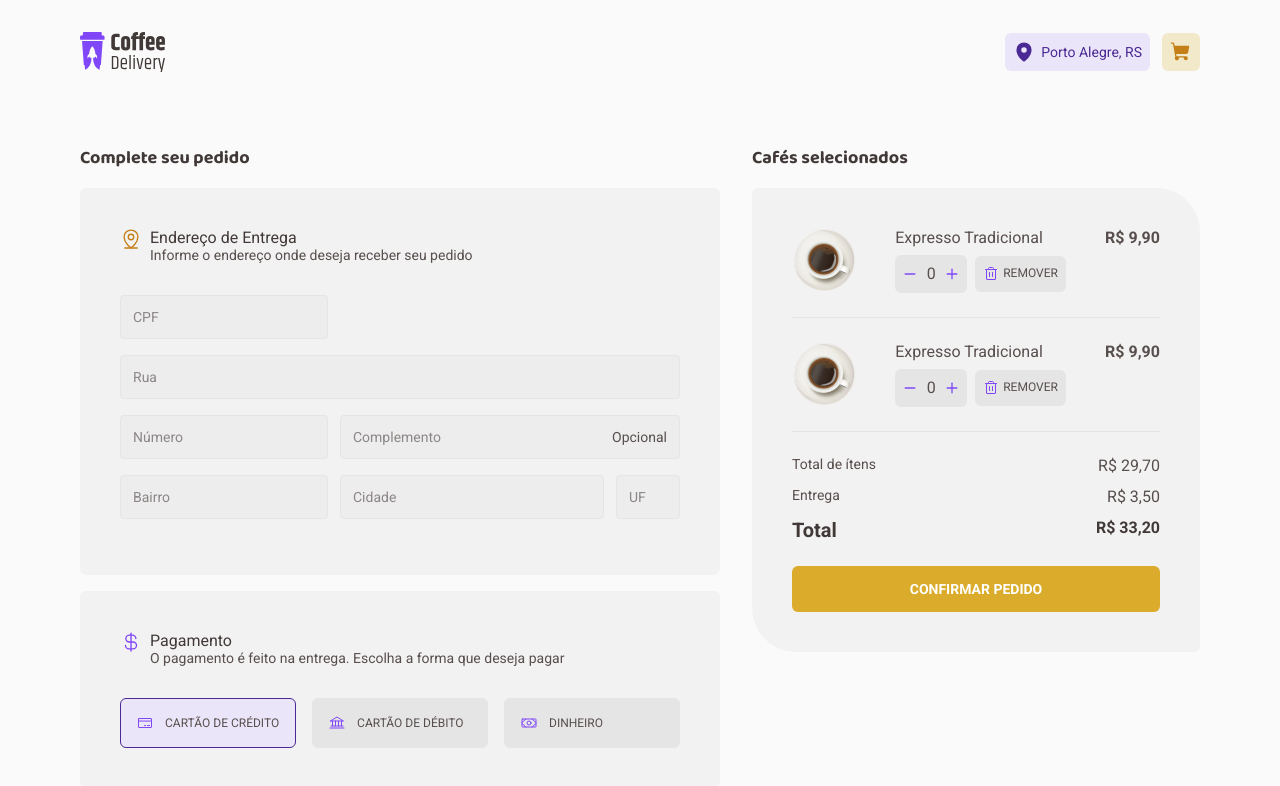
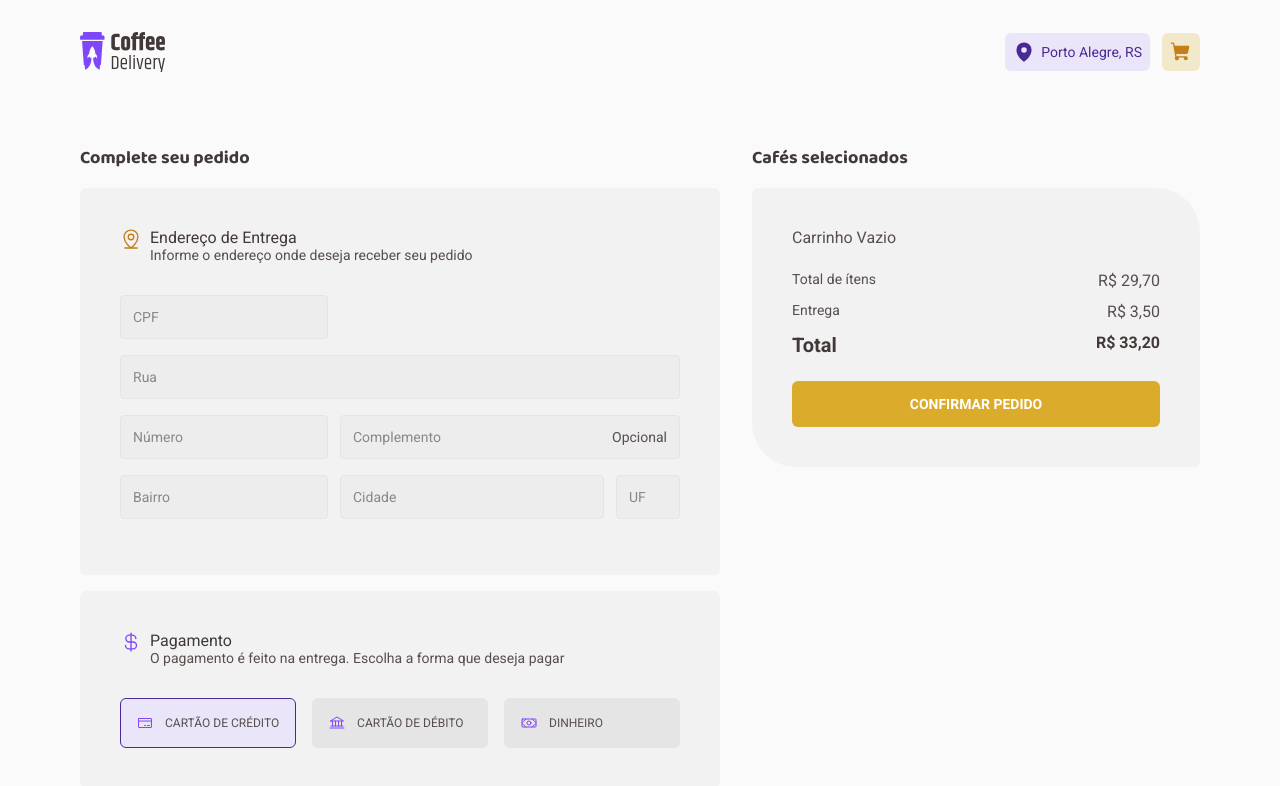
Before and after one commit to marciovz/coffee-reactjs-ignite2022, a React (Vite) app: page /checkout in a window 1280 px wide. Shown: the top 786 px of the page. Built offline with nearby package versions, Linux system fonts and the light colour scheme; data requests are answered from the project's data file.

Commit message:
Refatora página checkout separando o componente cartOrderCard

```diff
--- /dev/null
+++ b/src/components/CartOrderCard/index.tsx
@@ -0,0 +1,61 @@
+import { useNavigate } from 'react-router-dom'
+
+import { useCart, useCoffees } from '../../store/hooks'
+import { captalise } from '../../utils/capitalise'
+import { CardCartItem } from '../CardCartItem'
+import { formatPrice } from '../../utils/formatPrice'
+
+import { Container, Cart, Description, ButtonConfirm } from './styles'
+
+export function CartOrderCard() {
+  const navigate = useNavigate()
+  const { coffeesCart } = useCart()
+  const { coffeeList } = useCoffees()
+
+  function handleConfirm() {
+    navigate('/success')
+  }
+
+  const coffees = coffeesCart
+    .map(
+      (coffeeItem) =>
+        coffeeList.filter((coffee) => coffeeItem.coffeeId === coffee.id)[0],
+    )
+    .map((coffee) => ({
+      ...coffee,
+      title: captalise(coffee.title),
+      priceFormated: formatPrice(coffee.price),
+    }))
+
+  console.log(coffees)
+
+  return (
+    <Container>
+      <h2>Cafés selecionados</h2>
+      <Cart>
+        {coffees.length === 0 ? (
+          <p>Carrinho Vazio</p>
+        ) : (
+          coffees.map((coffee) => (
+            <CardCartItem key={coffee.id} coffee={coffee} />
+          ))
+        )}
+        <Description>
+          <div>
+            <p>Total de ítens</p>
+            <span>R$ 29,70</span>
+          </div>
+          <div>
+            <p>Entrega</p>
+            <span>R$ 3,50</span>
+          </div>
+          <div>
+            <p>Total</p>
+            <span>R$ 33,20</span>
+          </div>
+        </Description>
+        <ButtonConfirm onClick={handleConfirm}>Confirmar Pedido</ButtonConfirm>
+      </Cart>
+    </Container>
+  )
+}
--- /dev/null
+++ b/src/components/CartOrderCard/styles.ts
@@ -0,0 +1,68 @@
+import styled from 'styled-components'
+
+export const Container = styled.div`
+  width: 28rem;
+
+  h2 {
+    font: ${({ theme }) => theme.fonts['baloo-700']};
+    color: ${({ theme }) => theme.colors['base-subtitle']};
+    font-size: 1.125rem;
+  }
+`
+export const Cart = styled.div`
+  margin-top: 1rem;
+  padding: 2.5rem;
+
+  display: flex;
+  flex-direction: column;
+  gap: 1.5rem;
+
+  background: ${({ theme }) => theme.colors['base-card']};
+  border-radius: 0.375rem 2.75rem;
+`
+
+export const Description = styled.div`
+  display: flex;
+  flex-direction: column;
+  gap: 0.75rem;
+
+  div {
+    display: flex;
+    justify-content: space-between;
+
+    font: ${({ theme }) => theme.fonts['roboto-400']};
+    color: ${({ theme }) => theme.colors['base-text']};
+    font-size: 0.875rem;
+
+    span {
+      font-size: 1rem;
+    }
+  }
+
+  div:last-child {
+    font: ${({ theme }) => theme.fonts['roboto-700']};
+    color: ${({ theme }) => theme.colors['base-subtitle']};
+    font-size: 1.25rem;
+  }
+`
+
+export const ButtonConfirm = styled.button`
+  width: 100%;
+  padding: 0.75rem 1.125rem;
+
+  font: ${({ theme }) => theme.fonts['roboto-700']};
+  color: ${({ theme }) => theme.colors.white};
+  font-size: 0.875rem;
+  text-transform: uppercase;
+  line-height: 1.375rem;
+
+  background: ${({ theme }) => theme.colors.yellow};
+  border-radius: 0.375rem;
+  border: none;
+  transition: 0.2s;
+
+  &:hover {
+    cursor: pointer;
+    background: ${({ theme }) => theme.colors['yellow-dark']};
+  }
+`
--- a/src/pages/Checkout/index.tsx
+++ b/src/pages/Checkout/index.tsx
@@ -1,10 +1,9 @@
 import { useState } from 'react'
-import { useNavigate } from 'react-router-dom'
 import { MapPinLine, CurrencyDollar } from 'phosphor-react'
 
 import { Input } from '../../components/Form/Input'
 import { PaymentTypeButton } from '../../components/Form/PaymentTypeButton'
-import { CardCartItem } from '../../components/CardCartItem'
+import { CartOrderCard } from '../../components/CartOrderCard'
 
 import {
   Container,
@@ -14,22 +13,12 @@ import {
   Form,
   LineForm,
   PaymentContainer,
-  CartContainer,
-  Cart,
-  Description,
-  ButtonConfirm,
 } from './styles'
 
 type IPaymentType = 'credit' | 'debit' | 'cash'
 
 export function Checkout() {
   const [paymentType, setPaymentType] = useState<IPaymentType>('credit')
-
-  const navigate = useNavigate()
-
-  function handleConfirm() {
-    navigate('/success')
-  }
 
   return (
     <Container>
@@ -98,30 +87,7 @@ export function Checkout() {
         </CardForm>
       </ContainerForm>
 
-      <CartContainer>
-        <h2>Cafés selecionados</h2>
-        <Cart>
-          <CardCartItem />
-          <CardCartItem />
-          <Description>
-            <div>
-              <p>Total de ítens</p>
-              <span>R$ 29,70</span>
-            </div>
-            <div>
-              <p>Entrega</p>
-              <span>R$ 3,50</span>
-            </div>
-            <div>
-              <p>Total</p>
-              <span>R$ 33,20</span>
-            </div>
-          </Description>
-          <ButtonConfirm onClick={handleConfirm}>
-            Confirmar Pedido
-          </ButtonConfirm>
-        </Cart>
-      </CartContainer>
+      <CartOrderCard />
     </Container>
   )
 }
--- a/src/pages/Checkout/styles.ts
+++ b/src/pages/Checkout/styles.ts
@@ -85,71 +85,3 @@ export const PaymentContainer = styled.div`
   display: flex;
   justify-content: space-between;
 `
-
-export const CartContainer = styled.div`
-  width: 28rem;
-
-  h2 {
-    font: ${({ theme }) => theme.fonts['baloo-700']};
-    color: ${({ theme }) => theme.colors['base-subtitle']};
-    font-size: 1.125rem;
-  }
-`
-
-export const Cart = styled.div`
-  margin-top: 1rem;
-  padding: 2.5rem;
-
-  display: flex;
-  flex-direction: column;
-  gap: 1.5rem;
-
-  background: ${({ theme }) => theme.colors['base-card']};
-  border-radius: 0.375rem 2.75rem;
-`
-
-export const Description = styled.div`
-  display: flex;
-  flex-direction: column;
-  gap: 0.75rem;
-
-  div {
-    display: flex;
-    justify-content: space-between;
-
-    font: ${({ theme }) => theme.fonts['roboto-400']};
-    color: ${({ theme }) => theme.colors['base-text']};
-    font-size: 0.875rem;
-
-    span {
-      font-size: 1rem;
-    }
-  }
-
-  div:last-child {
-    font: ${({ theme }) => theme.fonts['roboto-700']};
-    color: ${({ theme }) => theme.colors['base-subtitle']};
-    font-size: 1.25rem;
-  }
-`
-
-export const ButtonConfirm = styled.button`
-  width: 100%;
-  padding: 0.75rem 1.125rem;
-
-  font: ${({ theme }) => theme.fonts['roboto-700']};
-  color: ${({ theme }) => theme.colors.white};
-  font-size: 0.875rem;
-  text-transform: uppercase;
-  line-height: 1.375rem;
-
-  background: ${({ theme }) => theme.colors.yellow};
-  border-radius: 0.375rem;
-  border: none;
-  transition: 0.2s;
-
-  &:hover {
-    cursor: pointer;
-    background: ${({ theme }) => theme.colors['yellow-dark']};
-  }
-`
```
